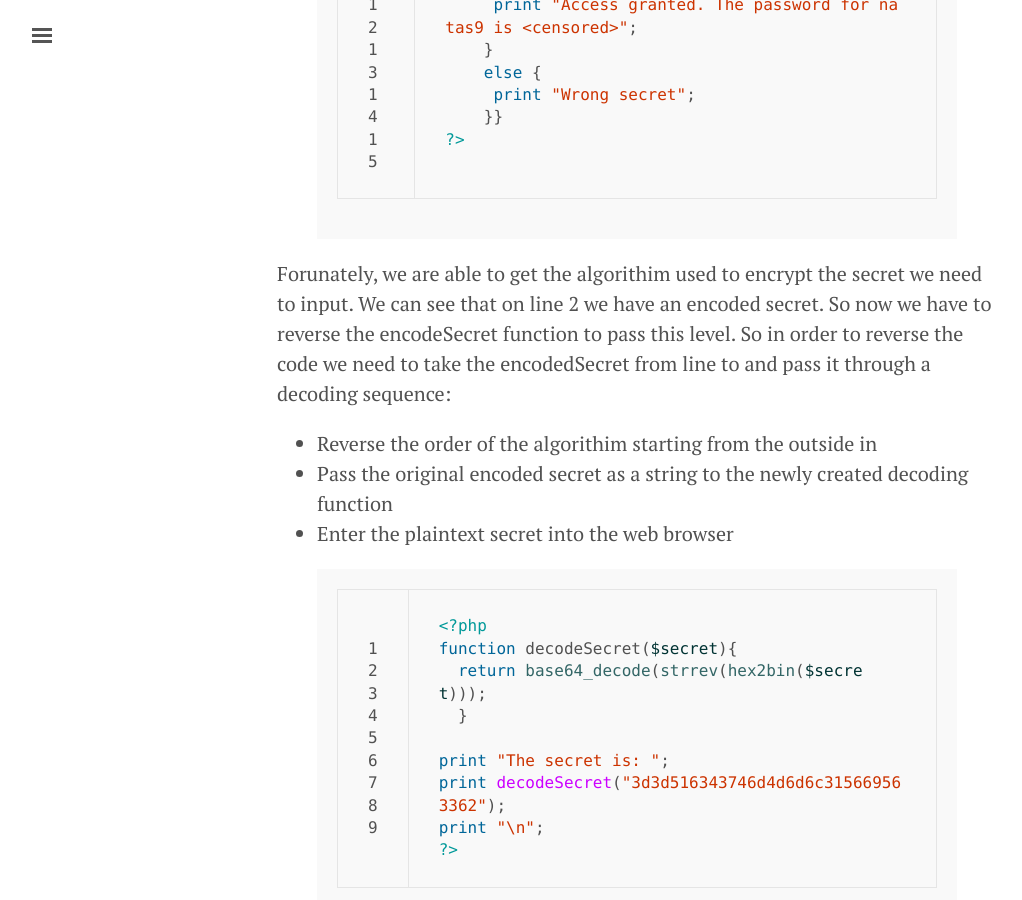
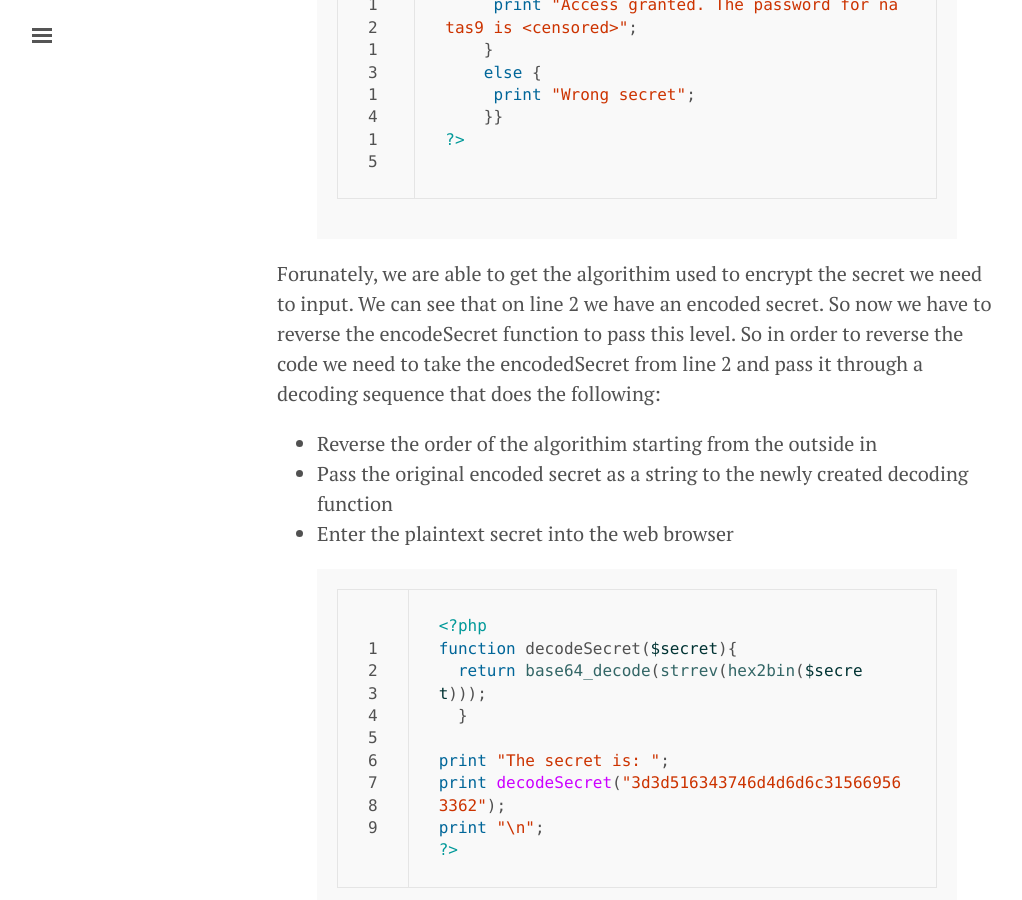
Before and after one commit to MCPA/MCPA.github.io, a Jekyll site: the page built from _posts/natas-overthewire/2015-09-28-natas08.markdown, in a window 1280 px wide and 900 px high, scrolled down 925 px. Shown: the whole window, without its empty margins (3-1025 px from the left). Built offline with Jekyll 4.4.1, drawn with Linux system fonts in a browser that asks for light colours.

```diff
--- a/_posts/natas-overthewire/2015-09-28-natas08.markdown
+++ b/_posts/natas-overthewire/2015-09-28-natas08.markdown
@@ -31,7 +31,7 @@ if(array_key_exists("submit", $_POST)) {
 ?>
 {% endhighlight %}
 
-Forunately, we are able to get the algorithim used to encrypt the secret we need to input. We can see that on line 2 we have an encoded secret. So now we have to reverse the encodeSecret function to pass this level. So in order to reverse the code we need to take the encodedSecret from line to and pass it through a decoding sequence:
+Forunately, we are able to get the algorithim used to encrypt the secret we need to input. We can see that on line 2 we have an encoded secret. So now we have to reverse the encodeSecret function to pass this level. So in order to reverse the code we need to take the encodedSecret from line 2 and pass it through a decoding sequence that does the following:
 <ul><li>Reverse the order of the algorithim starting from the outside in</li>
 <li>Pass the original encoded secret as a string to the newly created decoding function</li>
 <li>Enter the plaintext secret into the web browser</li></ul>
```
